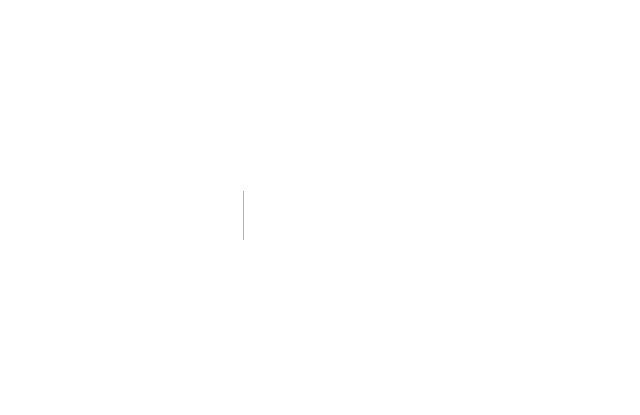
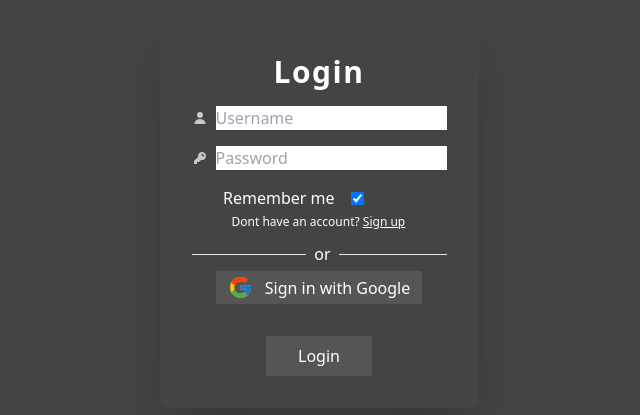
Before and after one commit to coleYab/Enawga, a Next.js app in the folder front-end/: page /login in a window 1280 px wide. Before the commit this address had no page. Shown: the part 185-600 px from the top of the page, without its empty margins (321-961 px from the left). Built offline with nearby package versions, Linux system fonts and the light colour scheme.

Commit message:
Added login page

```diff
--- /dev/null
+++ b/front-end/app/login/page.jsx
@@ -0,0 +1,150 @@
+"use client";
+import { useState } from "react";
+import { useRouter } from "next/navigation";
+
+import { FcGoogle } from "react-icons/fc";
+
+const Login = () => {
+  const [username, setUsername] = useState("");
+  const [password, setPassword] = useState("");
+  const [rememberMe, setRememberMe] = useState(true);
+  const [error, setError] = useState(null);
+  const [loading, setLoading] = useState(false);
+
+  const router = useRouter();
+
+  const handleLogin = async () => {
+    // Input validation
+    if (!username || !password) {
+      setError("Username and password are required.");
+      return;
+    }
+
+    setError(null);
+    setLoading(true);
+
+    try {
+      const response = await fetch(
+        `http://localhost:5000/api/auth/login?rememberMe=${rememberMe}`,
+        {
+          method: "POST",
+          headers: {
+            "Content-Type": "application/json",
+          },
+          body: JSON.stringify({ username, password }),
+        },
+      );
+
+      if (!response.ok) {
+        throw new Error("Login failed. Please check your credentials.");
+      }
+
+      const data = await response.json();
+      console.log("Login successful:", data);
+
+      router.push("/");
+    } catch (error) {
+      setError(error.message);
+    } finally {
+      setLoading(false);
+    }
+  };
+
+  return (
+    <div className="flex gap-4 flex-col w-full justify-center items-center h-screen bg-[var(--box-color)]">
+      <div className="min-w-[300px] w-auto h-auto flex-column items-center gap-4 p-8 shadow-2xl rounded-lg">
+        <h1 className="font-bold tracking-wider text-xl lg:text-3xl">Login</h1>
+
+        {/* Username Input */}
+        <label className="input input-bordered flex items-center gap-2">
+          <svg
+            xmlns="http://www.w3.org/2000/svg"
+            viewBox="0 0 16 16"
+            fill="currentColor"
+            className="h-4 w-4 opacity-70"
+          >
+            <path d="M8 8a3 3 0 1 0 0-6 3 3 0 0 0 0 6ZM12.735 14c.618 0 1.093-.561.872-1.139a6.002 6.002 0 0 0-11.215 0c-.22.578.254 1.139.872 1.139h9.47Z" />
+          </svg>
+          <input
+            type="text"
+            className="login-input-card"
+            placeholder="Username"
+            value={username}
+            onChange={(e) => setUsername(e.target.value)}
+          />
+        </label>
+
+        {/* Password Input */}
+        <label className="input input-bordered flex items-center gap-2">
+          <svg
+            xmlns="http://www.w3.org/2000/svg"
+            viewBox="0 0 16 16"
+            fill="currentColor"
+            className="h-4 w-4 opacity-70"
+          >
+            <path
+              fillRule="evenodd"
+              d="M14 6a4 4 0 0 1-4.899 3.899l-1.955 1.955a.5.5 0 0 1-.353.146H5v1.5a.5.5 0 0 1-.5.5h-2a.5.5 0 0 1-.5-.5v-2.293a.5.5 0 0 1 .146-.353l3.955-3.955A4 4 0 1 1 14 6Zm-4-2a.75.75 0 0 0 0 1.5.5.5 0 0 1 .5.5.75.75 0 0 0 1.5 0 2 2 0 0 0-2-2Z"
+              clipRule="evenodd"
+            />
+          </svg>
+          <input
+            type="password"
+            className="login-input-card"
+            placeholder="Password"
+            value={password}
+            onChange={(e) => setPassword(e.target.value)}
+          />
+        </label>
+
+        {/* Remember Me Checkbox */}
+        <div className="flex items-center gap-4 w-48 h-auto">
+          {/* <label className="label cursor-pointer"> */}
+          <span className="label-text">Remember me</span>
+          <input
+            type="checkbox"
+            checked={rememberMe}
+            className="checkbox checkbox-primary"
+            onChange={(e) => setRememberMe(e.target.checked)}
+          />
+          {/* </label> */}
+        </div>
+
+        <div className="text-xs font-light self-start ml-10 -mt-3">
+          Dont have an account?{" "}
+          <a className="underline text-xs" href="/signup">
+            Sign up
+          </a>
+        </div>
+
+        <div className="w-full h-auto relative">
+          <hr className="w-full my-2 text-[var(--text-color)]" />
+          <div className="bg-[var(--box-color)] px-2 py-1 absolute -top-[8px] left-[45%]">
+            or
+          </div>
+
+          <div className="w-full flex justify-center my-4">
+            <button className="px-3 py-1 bg-[var(--box-color-2)] rounded-sm hover:bg-[var(--hover-color)] flex items-center gap-3">
+              <FcGoogle size={25} />
+              <div>Sign in with Google</div>
+            </button>
+          </div>
+        </div>
+
+        {/* Error Message */}
+        {error && <p className="text-red-500">{error}</p>}
+
+        {/* Login Button */}
+        <button
+          className="px-8 py-2 bg-[var(--box-color-2)] hover:bg-[var(--hover-color)] rounded-sm"
+          onClick={handleLogin}
+          disabled={loading}
+        >
+          {loading ? "Logging in..." : "Login"}
+        </button>
+      </div>
+    </div>
+  );
+};
+
+export default Login;
```
